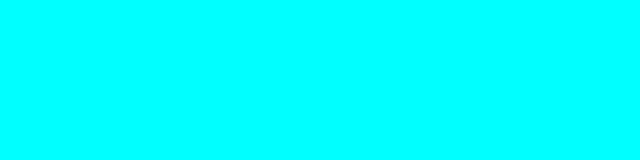
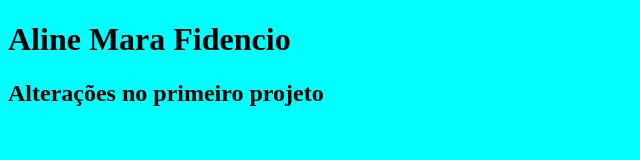
Before and after one commit to AlineMFidencio/primeiroprojeto, a plain HTML site: page index.html in a window 1280 px wide. Shown: the whole page, without its empty margins (0-640 px from the left). Drawn offline with Linux system fonts and the light colour scheme.

Commit message:
alteração dev 1

```diff
--- a/index.html
+++ b/index.html
@@ -7,6 +7,7 @@
     <link rel="stylesheet" href="style.css"/>
 </head>
 <body>
-
+    <h1>Aline Mara Fidencio</h1>
+    <h2>Alterações no primeiro projeto</h2>
 </body>
 </html>
```
